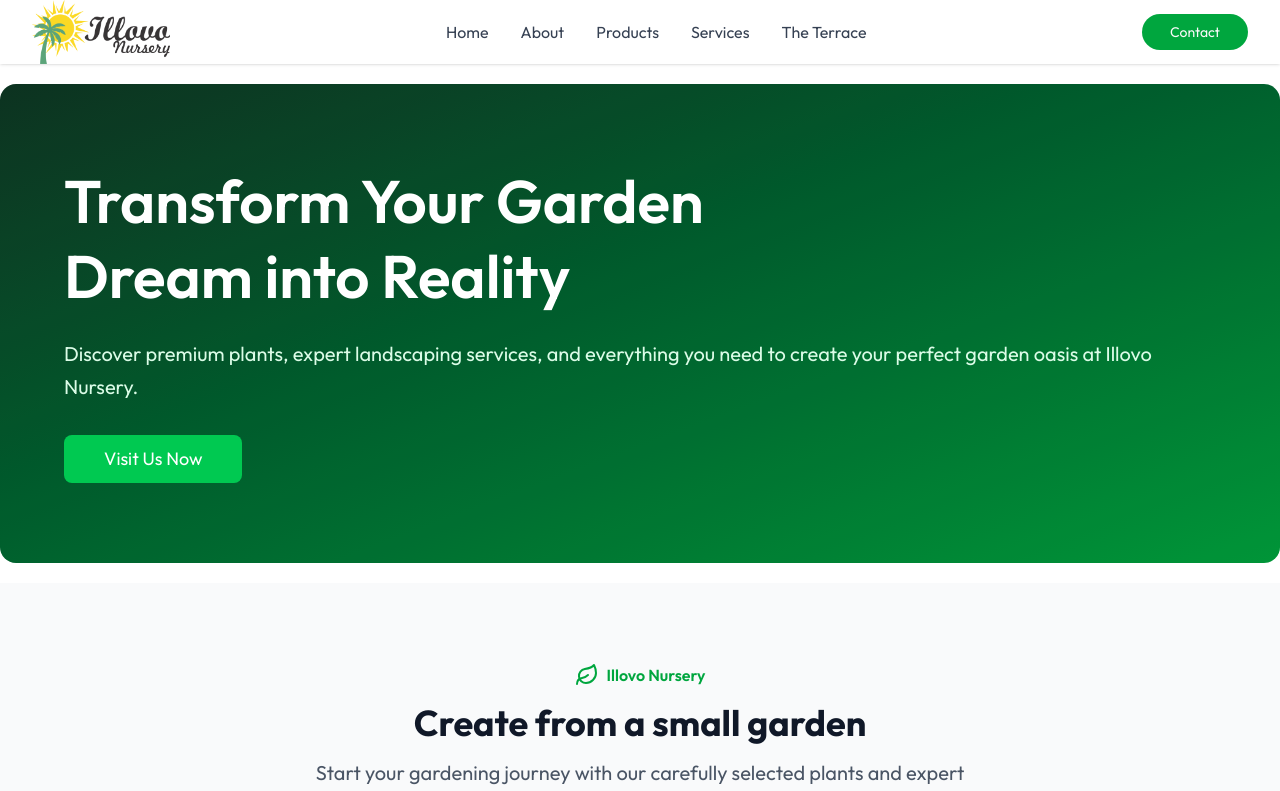
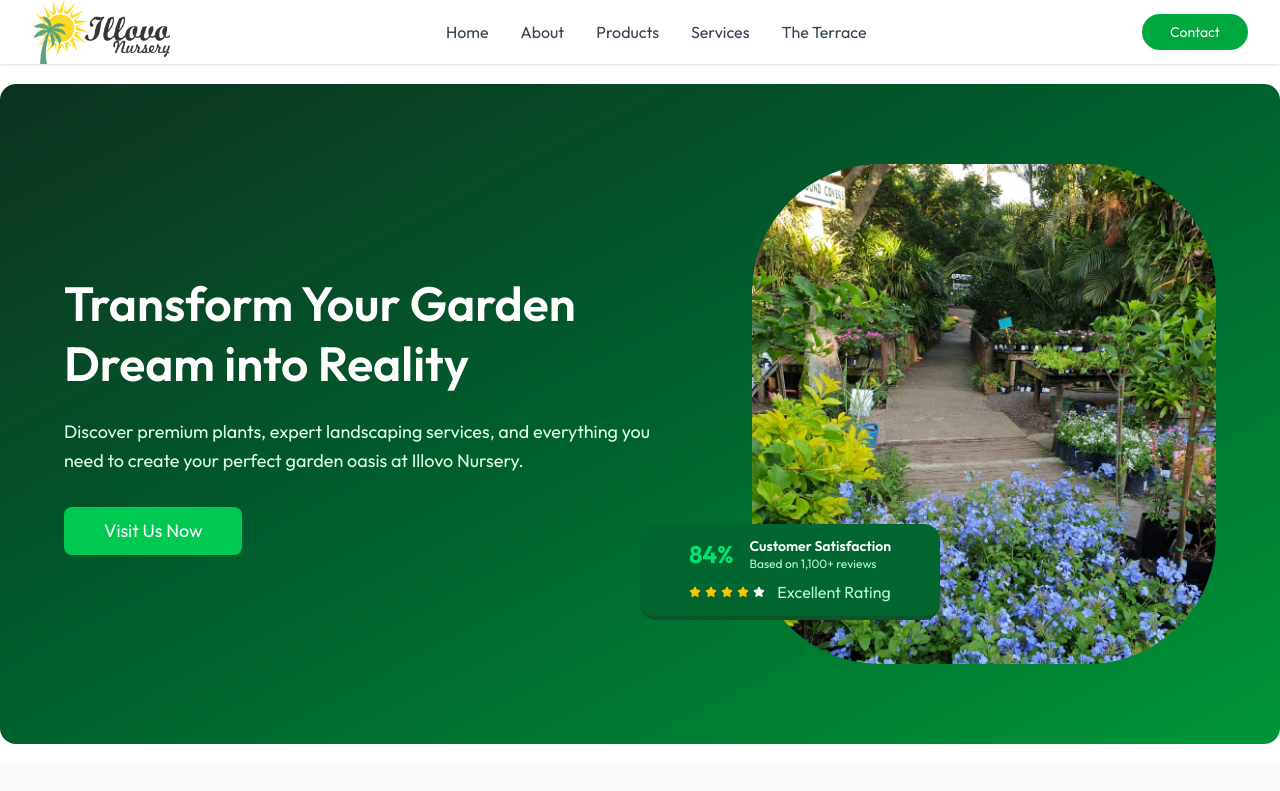
Before and after one commit to Ligardinho/illovonursery, a Next.js app: page / in a window 1280 px wide. Shown: the top 791 px of the page. Built offline with nearby package versions, Linux system fonts and the light colour scheme; what tailwindcss-intersect, tailwindcss-motion would draw is missing.

Commit message:
si hermano

```diff
--- a/app/page.tsx
+++ b/app/page.tsx
@@ -49,14 +49,14 @@ export default function Component() {
       {/* Hero Section */}
       <section id="home" data-aos="fade-right" className="bg-gradient-to-br from-[#0D3824] to-green-600 text-white py-20 relative overflow-hidden max-w-7xl xl:mx-auto mx-[15px] px-4 sm:px-6 lg:px-8 rounded-2xl my-5">
         <div className="absolute inset-0 bg-black/10"></div>
-        <div className="max-w-7xl mx-auto px-4 sm:px-6 lg:px-8 relative z-10">
-          <div className="flex gap-12 items-center">
+        <div className="max-w-7xl mx-auto px-4 sm:px-6 lg:px-8 relative">
+          <div className="flex flex-row gap-20 items-center relative z-10">
             <div>
-              <h1 className="text-4xl md:text-6xl font-semibold leading-tight mb-6">
+              <h1 className="text-4xl md:text-5xl font-semibold leading-tight mb-6">
                 Transform Your Garden
                 <span className="block">Dream into Reality</span>
               </h1>
-              <p className="md:text-xl text-lg text-green-100 mb-8 leading-relaxed">
+              <p className="md:text-lg text-lg text-green-100 mb-8 leading-relaxed">
                 Discover premium plants, expert landscaping services, and everything you need to create your perfect
                 garden oasis at Illovo Nursery.
               </p>
@@ -67,6 +67,28 @@ export default function Component() {
                 </Button>
                 </a>
               </div>
+            </div>
+            <div className="lg:flex hidden">
+              <img src="/home.jpg" className="rounded-[128px] object-left h-[500px] w-[800px] object-cover z-10 relative"/>
+              <div className="bg-green-800 z-30 absolute rounded-2xl p-3 w-[300px] top-90 left-1/2 border-b-4 border-green-900">
+                <div className="space-y-2 flex flex-col justify-center items-center">
+                <div className="flex items-center space-x-4">
+                  <div className="text-2xl font-bold text-green-400">84%</div>
+                  <div>
+                    <div className="font-semibold text-sm">Customer Satisfaction</div>
+                    <div className="text-green-200 text-xs">Based on 1,100+ reviews</div>
+                  </div>
+                </div>
+                <div className="flex items-center space-x-1">
+                  <Star className="h-3 w-3 text-yellow-400 fill-current" />
+                  <Star className="h-3 w-3 text-yellow-400 fill-current" />
+                  <Star className="h-3 w-3 text-yellow-400 fill-current" />
+                  <Star className="h-3 w-3 text-yellow-400 fill-current" />
+                  <Star className="h-3 w-3 text-white fill-current" />
+                  <span className="text-green-200 ml-2">Excellent Rating</span>
+                </div>
+              </div>
+            </div>
             </div>
           </div>
         </div>
```
Also changed, not shown: public/home.jpg (added).
